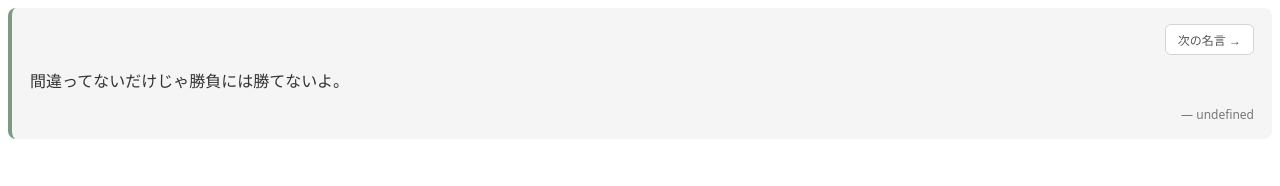
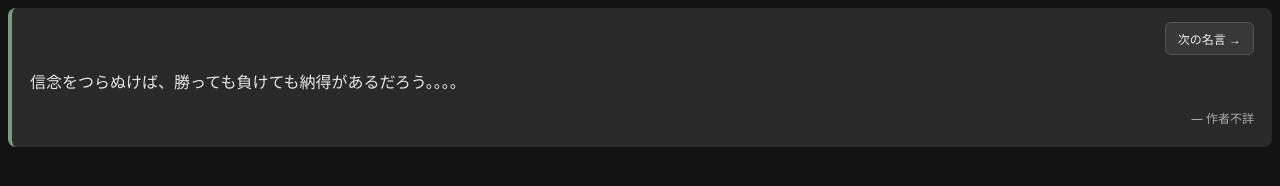
Before and after one commit to Hiroto-AK/notion-quote-widget, a plain HTML site: page index.html in a window 1280 px wide. Drawn offline with Linux system fonts and the light colour scheme.

Commit message:
Update index.html

```diff
--- a/index.html
+++ b/index.html
@@ -4,6 +4,7 @@
 <head>
   <meta charset="UTF-8">
   <meta name="viewport" content="width=device-width, initial-scale=1.0">
+  <meta name="color-scheme" content="dark">
   <title>今日の名言</title>
 
   <style>
@@ -11,22 +12,30 @@
       box-sizing: border-box;
     }
 
+    html {
+      background: transparent;
+    }
+
     body {
       margin: 0;
       padding: 8px;
-      font-family: system-ui, -apple-system, "Segoe UI",
-        "Noto Sans JP", sans-serif;
+      font-family:
+        system-ui,
+        -apple-system,
+        "Segoe UI",
+        "Noto Sans JP",
+        sans-serif;
       background: transparent;
-      color: #333;
+      color: #e6e6e6;
     }
 
     .quote-box {
-      position: relative;
-      background: #f5f5f5;
+      background: #292929;
       border-left: 4px solid #7b9b85;
       border-radius: 8px;
-      padding: 16px 18px;
+      padding: 14px 18px 18px;
       min-height: 125px;
+      width: 100%;
     }
 
     .quote-header {
@@ -36,29 +45,38 @@
     }
 
     .next-button {
-      border: 1px solid #d5d5d5;
-      background: #fff;
-      color: #555;
+      border: 1px solid #555555;
+      background: #383838;
+      color: #eeeeee;
       border-radius: 6px;
-      padding: 6px 12px;
+      padding: 7px 12px;
       font-size: 12px;
       cursor: pointer;
+      transition: background 0.2s;
     }
 
     .next-button:hover {
-      background: #eaeaea;
+      background: #484848;
+    }
+
+    .next-button:focus-visible {
+      outline: 2px solid #9bbba4;
+      outline-offset: 2px;
     }
 
     .quote-text {
       font-size: 16px;
-      line-height: 1.8;
-      margin: 0 0 10px;
+      line-height: 1.9;
+      margin: 0 0 12px;
       overflow-wrap: anywhere;
+      white-space: pre-wrap;
+      color: #e6e6e6;
     }
 
     .quote-author {
       font-size: 12px;
-      color: #777;
+      line-height: 1.6;
+      color: #aaaaaa;
       text-align: right;
       margin: 0;
     }
@@ -66,74 +84,158 @@
 </head>
 
 <body>
-  <div class="quote-box">
+  <main class="quote-box">
     <div class="quote-header">
-      <button class="next-button" id="nextButton">
+      <button
+        class="next-button"
+        id="nextButton"
+        type="button"
+        aria-label="次の名言を表示"
+      >
         次の名言 →
       </button>
     </div>
 
-    <p class="quote-text" id="quoteText"></p>
+    <p class="quote-text" id="quoteText">
+      今日の名言を読み込み中…
+    </p>
+
     <p class="quote-author" id="quoteAuthor"></p>
-  </div>
+  </main>
 
   <script>
+    // =========================================
+    // 名言リスト
+    // ここに名言を追加・変更できます
+    // =========================================
+
     const quotes = [
       {
-        text: " 世界はボクに興味がないからボクは自由だ。",
+        text: "信念をつらぬけば、勝っても負けても納得があるだろう。。。。",
       },
       {
-        text: "信念をつらぬけば、勝っても負けても納得があるだろう。。。"
+        text: " 世界はボクに興味がないからボクは自由だ",
+      },
+      {
+        text: " 間違ってないだけじゃ勝負には勝てないよ。",
+      },
+      {
+        text: "案ずるより産むが易し。",
+        author: "ことわざ"
+      },
+      {
+        text: "明日は明日の風が吹く。",
+        author: "ことわざ"
       },
       {
         text: "間違ってないだけじゃ勝負には勝てないよ。",
+        author: "オリジナル"
       },
       {
         text: "焦らなくていいよ。一歩ずつ進めば大丈夫。",
-        author: "アリスのオリジナルメッセージ"
+        author: "アリス"
+      },
+      {
+        text: "小さな努力の積み重ねが、大きな変化につながる。",
+        author: "オリジナル"
+      },
+      {
+        text: "できるかどうかではなく、まずやってみよう。",
+        author: "オリジナル"
+      },
+      {
+        text: "昨日の自分より、少しだけ前へ。",
+        author: "オリジナル"
       }
     ];
 
-    // 日付から、その日に表示する名言の番号を決める
-    function getDailyIndex() {
+    // =========================================
+    // 日付をもとに今日の名言を決める
+    // 同じ日なら再読み込みしても同じ名言
+    // =========================================
+
+    function getTodayIndex() {
       const now = new Date();
 
-      const today = Date.UTC(
-        now.getFullYear(),
-        now.getMonth(),
-        now.getDate()
+      const todayNumber = Math.floor(
+        Date.UTC(
+          now.getFullYear(),
+          now.getMonth(),
+          now.getDate()
+        ) / 86400000
       );
 
-      const start = Date.UTC(2026, 0, 1);
-      const dayNumber = Math.floor(
-        (today - start) / 86400000
+      // 基準日：2026年1月1日
+      const startNumber = Math.floor(
+        Date.UTC(2026, 0, 1) / 86400000
       );
 
-      return ((dayNumber % quotes.length) + quotes.length)
-        % quotes.length;
+      const dayNumber = todayNumber - startNumber;
+
+      return (
+        (dayNumber % quotes.length) + quotes.length
+      ) % quotes.length;
     }
 
-    let currentIndex = getDailyIndex();
+    // =========================================
+    // 名言の表示
+    // =========================================
+
+    let currentIndex = getTodayIndex();
 
     function showQuote(index) {
-      const quote = quotes[index];
+      if (!Array.isArray(quotes) || quotes.length === 0) {
+        document.getElementById("quoteText").textContent =
+          "名言が登録されていません。";
+
+        document.getElementById("quoteAuthor").textContent = "";
+        return;
+      }
+
+      // 配列の範囲内に番号を収める
+      currentIndex = (
+        (index % quotes.length) + quotes.length
+      ) % quotes.length;
+
+      const quote = quotes[currentIndex];
 
       document.getElementById("quoteText").textContent =
-        quote.text;
+        quote.text || "名言がありません。";
 
       document.getElementById("quoteAuthor").textContent =
-        "— " + quote.author;
+        quote.author ? "— " + quote.author : "— 作者不詳";
     }
 
-    // 初回表示
+    // =========================================
+    // 次の名言ボタン
+    // =========================================
+
+    document.getElementById("nextButton")
+      .addEventListener("click", function () {
+        showQuote(currentIndex + 1);
+      });
+
+    // =========================================
+    // 初期表示
+    // =========================================
+
     showQuote(currentIndex);
 
-    // ボタンを押したときだけ次の名言へ
-    document.getElementById("nextButton")
-      .addEventListener("click", () => {
-        currentIndex = (currentIndex + 1) % quotes.length;
-        showQuote(currentIndex);
-      });
+    // =========================================
+    // 日付が変わったら自動で今日の名言へ更新
+    // ページを開いたままでも日付変更を検知
+    // =========================================
+
+    let lastDate = new Date().toDateString();
+
+    setInterval(function () {
+      const currentDate = new Date().toDateString();
+
+      if (currentDate !== lastDate) {
+        lastDate = currentDate;
+        showQuote(getTodayIndex());
+      }
+    }, 60000);
   </script>
 </body>
 </html>
```
